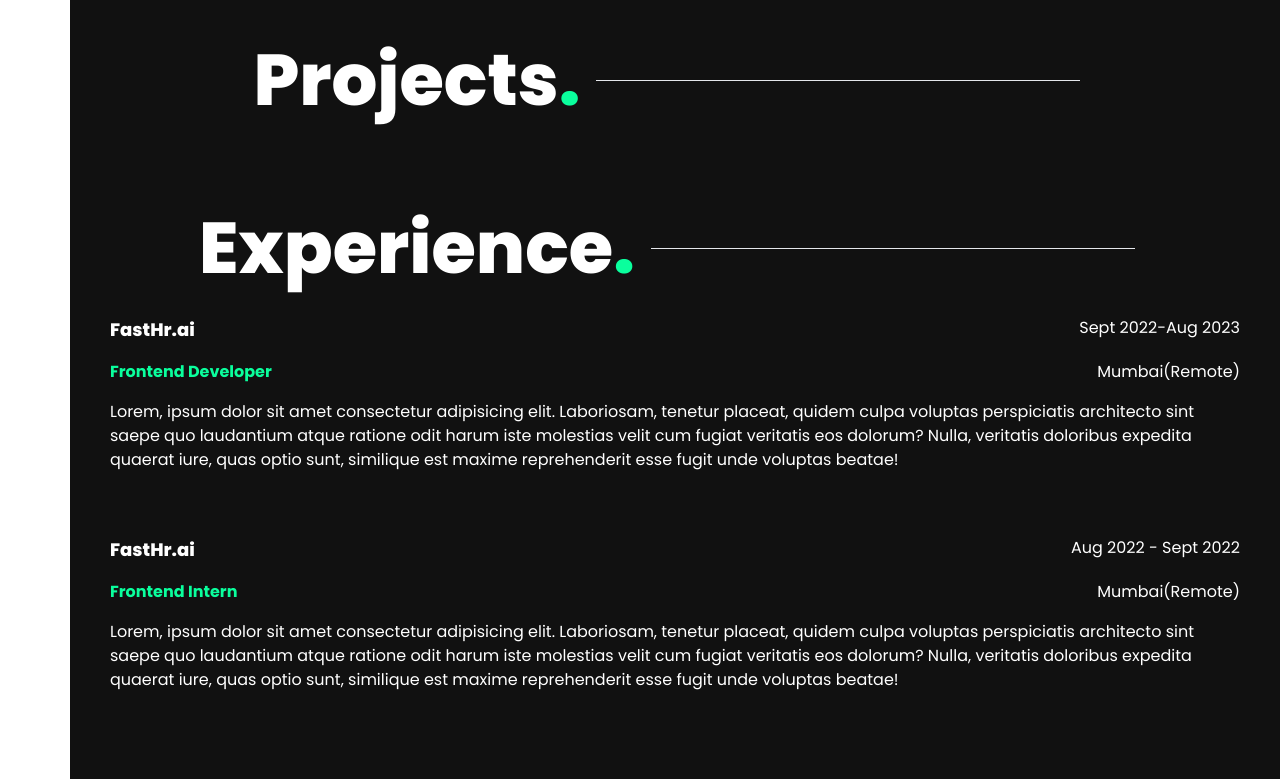
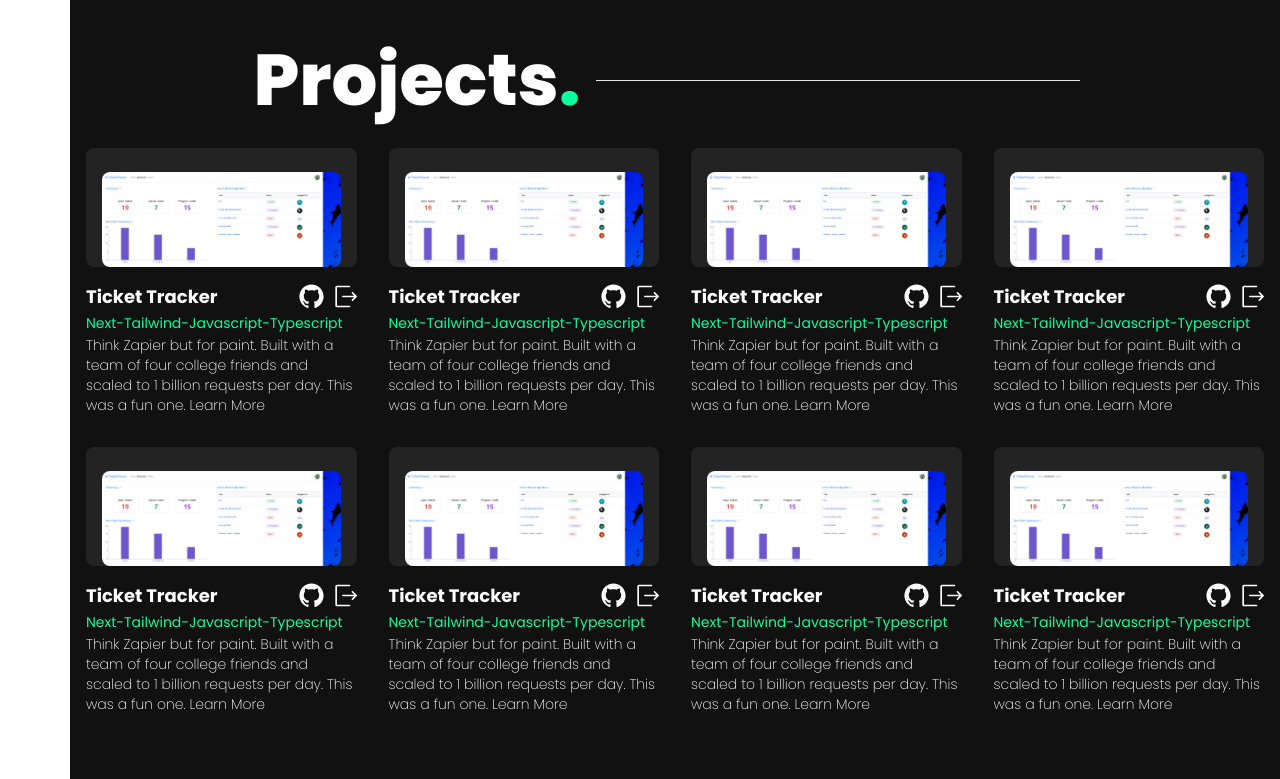
Before and after one commit to swapneel1026/portfolio-v.1.0, a Next.js app: page / in a window 1280 px wide. Shown: the part 1600-2379 px from the top of the page. Built offline with nearby package versions, Linux system fonts and the light colour scheme.

Commit message:
feat:project section and cards

```diff
--- /dev/null
+++ b/src/app/components/ProjectCard.tsx
@@ -0,0 +1,39 @@
+import { ExitIcon, GitHubLogoIcon } from "@radix-ui/react-icons";
+import Image from "next/image";
+
+export function ProjectCard({}) {
+  const techStack = ["next", "tailwind", "javascript", "Typescript"];
+  return (
+    <article className="sm:max-w-xs md:max-w-sm  xl:max-w-2xl ">
+      <div className="bg-[#232323] px-4 pt-6 rounded-lg pb-0  flex items-center justify-center">
+        <Image
+          src={"/screeenshot.png"}
+          alt=""
+          width={500}
+          height={500}
+          style={{
+            objectFit: "inherit",
+          }}
+          className="hover:skew-y-3 transition-transform duration-1000 hover:scale-105 rounded-lg"
+        />
+      </div>
+      <h1 className="text-white font-bold text-lg flex items-center justify-between mt-4">
+        Ticket Tracker
+        <span className="inline-flex gap-2 ">
+          <GitHubLogoIcon height={25} width={25} />
+          <ExitIcon height={25} width={25} />
+        </span>
+      </h1>
+      {techStack.map((t, i) => (
+        <p className="inline-flex capitalize text-[#0aff9d] text-sm">{`${t}${
+          i !== techStack.length - 1 ? "-" : ""
+        }`}</p>
+      ))}
+      <p className="text-white text-sm font-[200]">
+        Think Zapier but for paint. Built with a team of four college friends
+        and scaled to 1 billion requests per day. This was a fun one.{" "}
+        <span>Learn More</span>
+      </p>
+    </article>
+  );
+}
--- a/src/app/components/ProjectSection.tsx
+++ b/src/app/components/ProjectSection.tsx
@@ -1,3 +1,4 @@
+import { ProjectCard } from "./ProjectCard";
 const ProjectSection = () => {
   return (
     <div className="text-white ">
@@ -8,8 +9,12 @@ const ProjectSection = () => {
         </h1>
         <hr className="w-[40%] mx-4" />
       </header>
-      <section className="grid place-content-center place-items-center md:grid-cols-2 gap-[4rem] px-8 mx-2 mt-4">
-        <div className="flex flex-col gap-8 space-y-4"></div>
+      <section className="gap-[4rem] mx-auto mt-4">
+        <div className="grid auto-cols-max grid-cols-1 md:grid-cols-2 lg:grid-cols-3 xl:grid-cols-4 gap-8 p-3 md:p-4 ">
+          {[1, 2, 3, 4, 5, 6, 7, 8].map((n) => (
+            <ProjectCard />
+          ))}
+        </div>
       </section>
     </div>
   );
```
Also changed, not shown: public/screeenshot.png (added).
